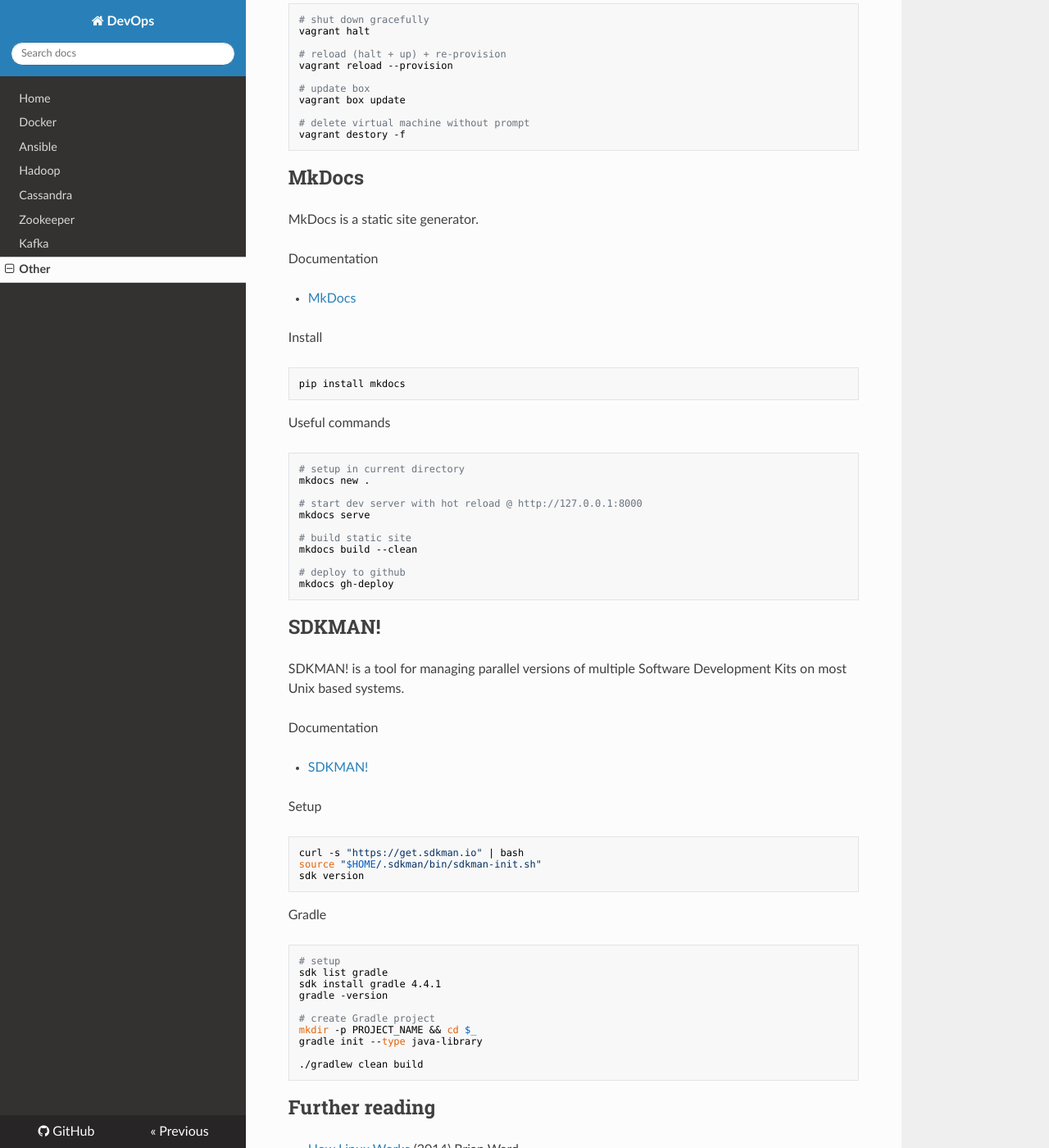
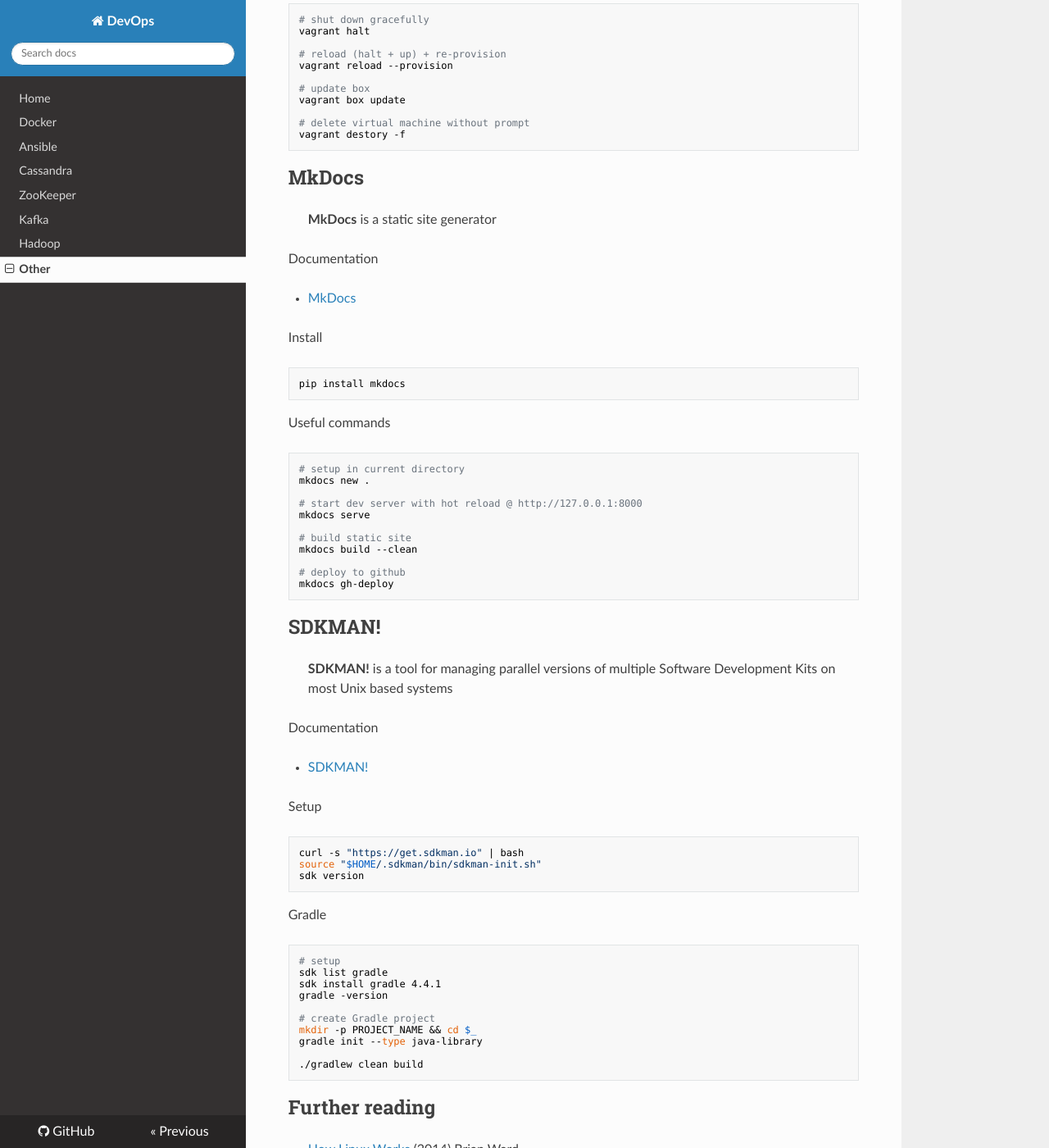
Before and after one commit to niqdev/devops, an MkDocs documentation site: the page built from docs/other.md, in a window 1280 px wide and 1400 px high, scrolled down 603 px. Shown: the whole window at 82% size. Built offline with MkDocs 1.6.1, drawn with Linux system fonts in a browser that asks for light colours; nearby versions of some CDN libraries; old or Windows-style settings are respelled for this version of MkDocs; some of the changed text lies outside the part shown.

Commit message:
doc: clean up

```diff
--- a/docs/other.md
+++ b/docs/other.md
@@ -1,6 +1,6 @@
 ## Vagrant
 
-Vagrant is a tool for building and managing virtual machine environments in a single workflow.
+> **Vagrant** is a tool for building and managing virtual machine environments in a single workflow
 
 Documentation
 
@@ -36,7 +36,7 @@ vagrant destory -f
 
 ## MkDocs
 
-MkDocs is a static site generator.
+> **MkDocs** is a static site generator
 
 Documentation
 
@@ -64,7 +64,7 @@ mkdocs gh-deploy
 
 ## SDKMAN!
 
-SDKMAN! is a tool for managing parallel versions of multiple Software Development Kits on most Unix based systems.
+> **SDKMAN!** is a tool for managing parallel versions of multiple Software Development Kits on most Unix based systems
 
 Documentation
 
--- a/mkdocs.yml
+++ b/mkdocs.yml
@@ -8,8 +8,8 @@ pages:
     - Home: index.md
     - Docker: docker.md
     - Ansible: ansible.md
+    - Cassandra: cassandra.md
+    - ZooKeeper: zookeeper.md
+    - Kafka: kafka.md
     - Hadoop: hadoop.md
-    - Cassandra: cassandra.md
-    - Zookeeper: zookeeper.md
-    - Kafka: kafka.md
     - Other: other.md
```
Also changed, not shown: README.md (+3 -3 lines), docs/ansible.md (+1 -1 lines), docs/docker.md (+1 -1 lines), docs/index.md (+1 -1 lines), docs/zookeeper.md (+2 -2 lines).
